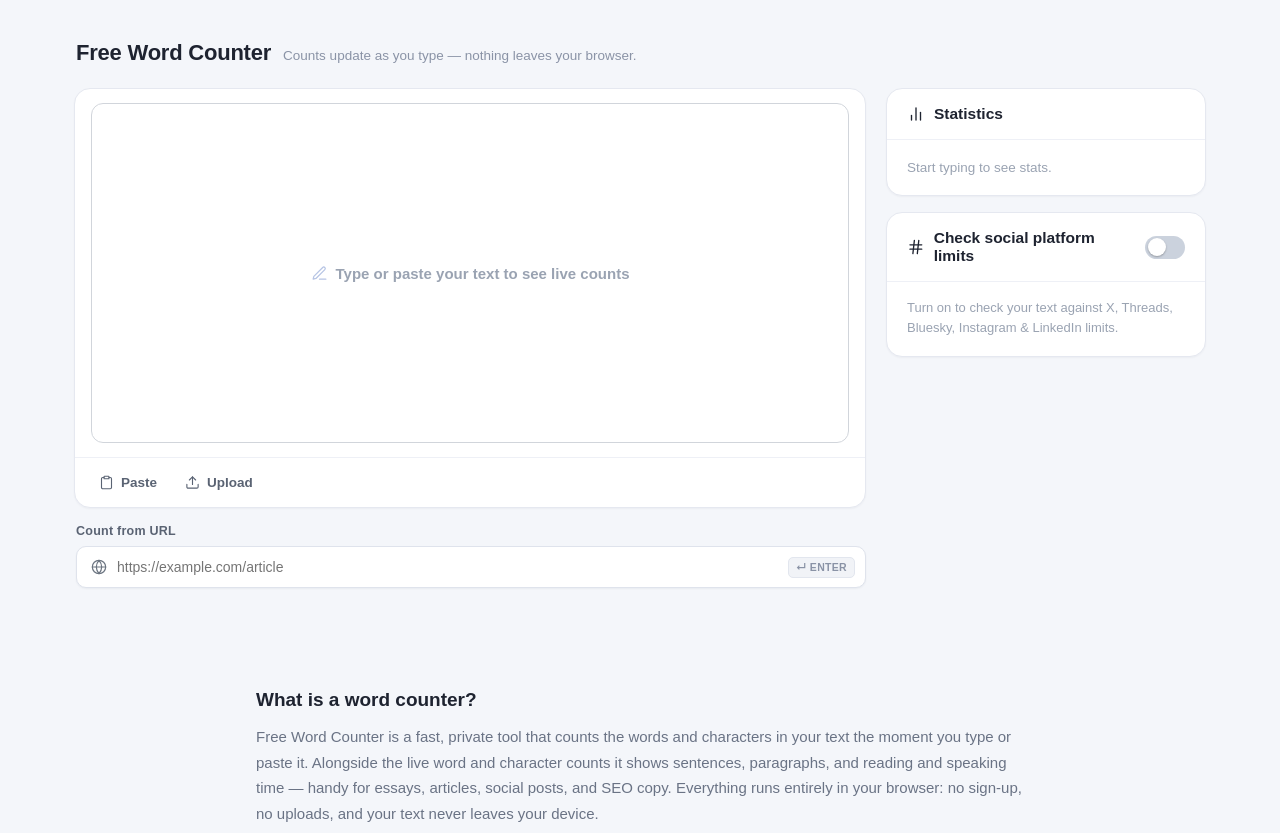
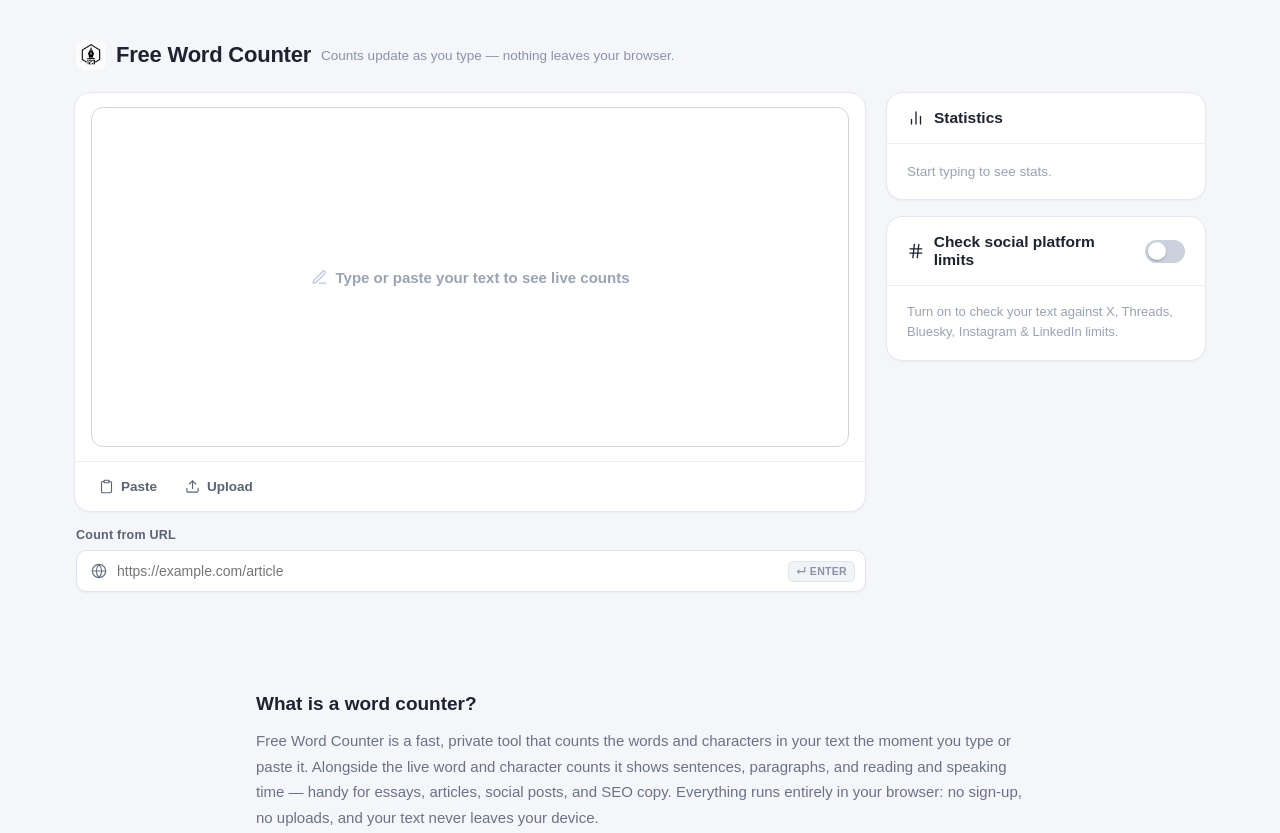
Before and after one commit to free-word-counter/free-word-counter.github.io, a plain HTML site: page index.html in a window 1280 px wide. Shown: the top 833 px of the page. Drawn offline with Linux system fonts and the light colour scheme.

Commit message:
Restore logo in header; use it as favicon and PWA icon

```diff
--- a/index.html
+++ b/index.html
@@ -28,7 +28,8 @@
   <meta name="twitter:image" content="https://free-word-counter.github.io/og.svg" />
 
   <link rel="manifest" href="/manifest.json" />
-  <link rel="icon" href="/favicon.svg" type="image/svg+xml" />
+  <link rel="icon" href="/logo.png" type="image/png" sizes="any" />
+  <link rel="apple-touch-icon" href="/logo.png" />
   <script type="application/ld+json">
 {
   "@context": "https://schema.org",
@@ -176,7 +177,7 @@ html,body{margin:0;background:var(--bg);color:var(--fg);font-family:-apple-syste
 <body>
 <main class="tool">
   <header class="wc-top">
-    <h1 class="wc-title">Free Word Counter</h1>
+    <img src="/logo.png" class="wc-logo" width="30" height="30" alt="" /><h1 class="wc-title">Free Word Counter</h1>
     <span class="wc-sub">Counts update as you type — nothing leaves your browser.</span>
   </header>
 
@@ -285,7 +286,8 @@ html,body{margin:0;background:var(--bg);color:var(--fg);font-family:-apple-syste
   [hidden]{display:none!important}
   .tool{max-width:1180px;margin:0 auto;padding:40px 24px;font-family:Arial,Helvetica,-apple-system,"Segoe UI",Roboto,sans-serif;color:#1E2330}
 
-  .wc-top{display:flex;align-items:baseline;gap:12px;margin-bottom:22px;padding-left:2px;flex-wrap:wrap}
+  .wc-top{display:flex;align-items:center;gap:10px;margin-bottom:22px;padding-left:2px;flex-wrap:wrap}
+  .wc-logo{width:30px;height:30px;border-radius:7px;flex:none}
   .wc-title{font-size:22px;font-weight:700;color:#1E2330;letter-spacing:-.01em;margin:0}
   .wc-sub{font-size:13.5px;color:#8A93A6}
 
```
Also changed, not shown: logo.png (added), manifest.json.
